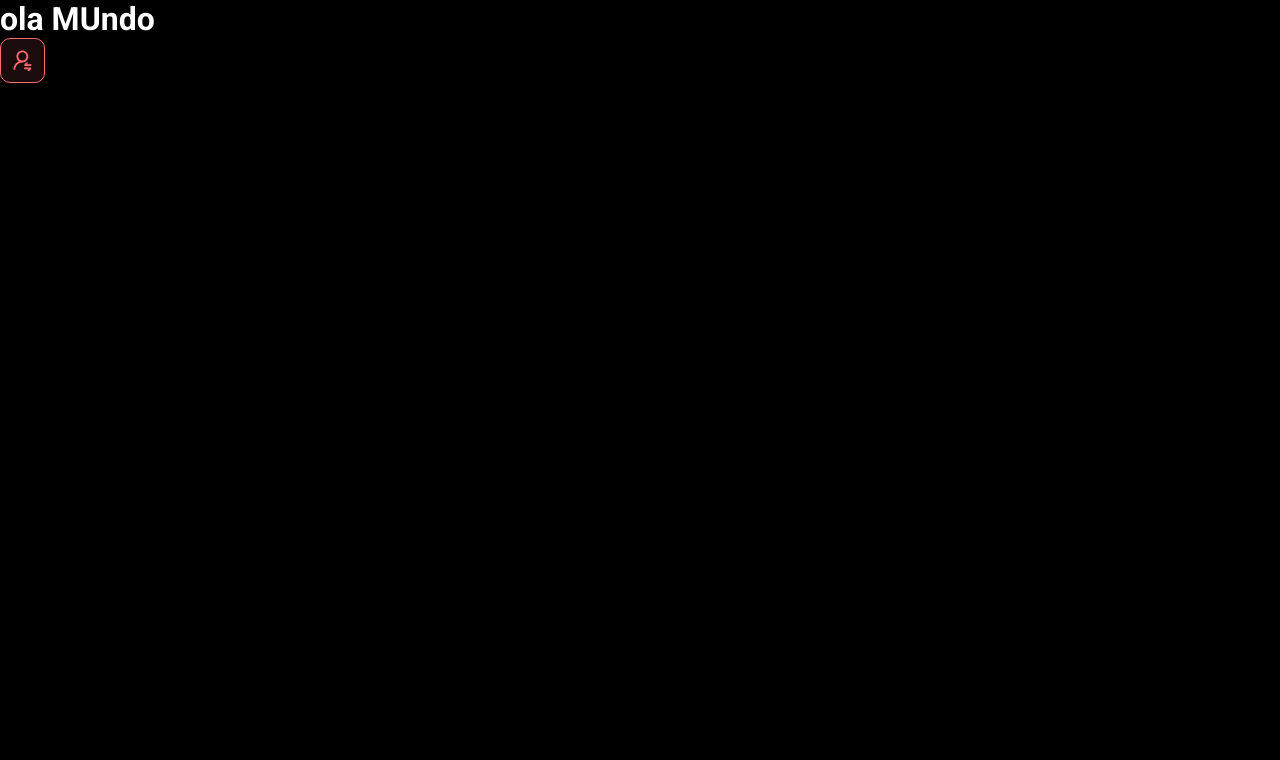
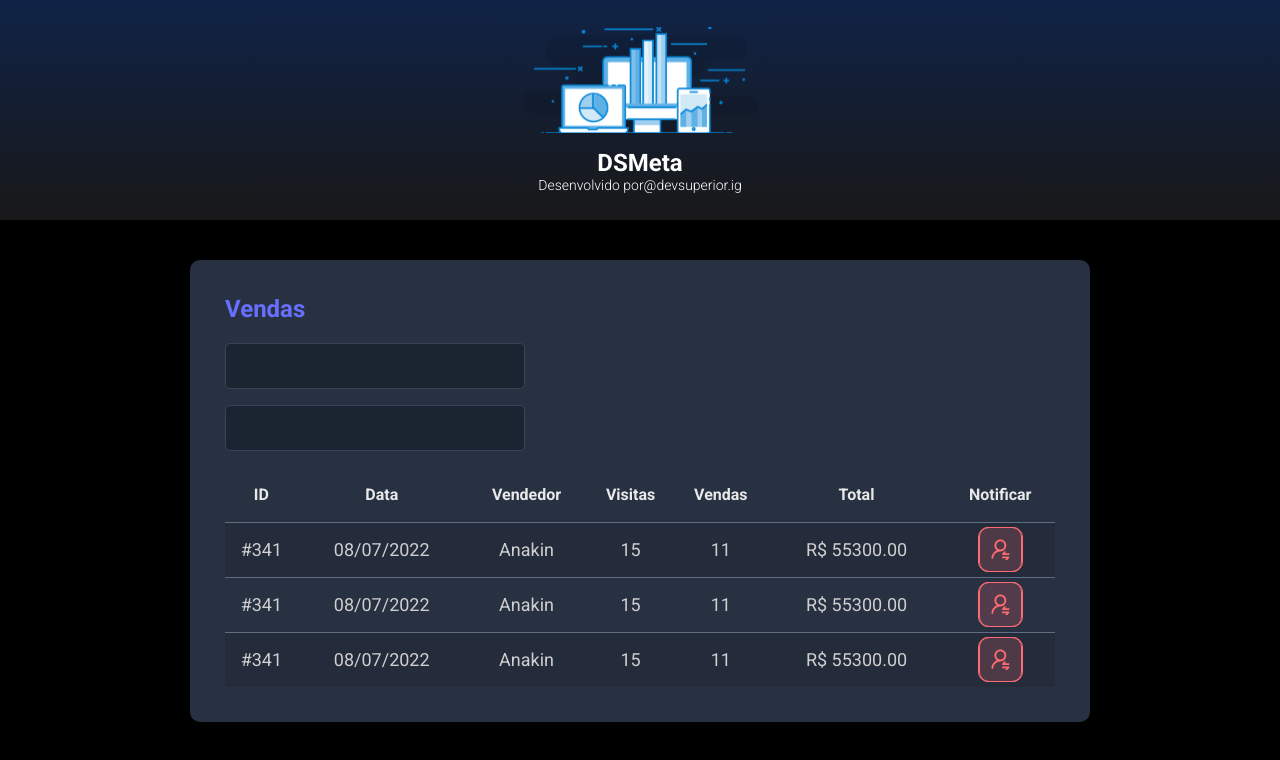
Before and after one commit to GuilhermeUrani/dsmeta, a React (Vite) app in the folder frontend/: page / in a window 1280 px wide. Shown: the top 760 px of the page. Built offline with nearby package versions, Linux system fonts and the light colour scheme.

Commit message:
Other components

```diff
--- a/frontend/src/App.tsx
+++ b/frontend/src/App.tsx
@@ -1,11 +1,20 @@
-import NotificationButton from "./components/NotificationButton"
-
+import Header from "./components/Header";
+import NotificationButton from "./components/NotificationButton";
+import SalesCard from "./components/SalesCard";
 
 function App() {
- return (
-  <><h1>ola MUndo</h1><NotificationButton /></>
-
- )
+  return (
+    <>
+      <Header />
+      <main>
+        <section id="sales">
+          <div className="dsmeta-container">
+          <SalesCard/>
+          </div>
+        </section>
+      </main>
+    </>
+  );
 }
 
-export default App
+export default App;
--- /dev/null
+++ b/frontend/src/components/Header/index.tsx
@@ -0,0 +1,18 @@
+import logo from '../../assets/img/logo.svg'
+import './styles.css'
+function Header() {
+  return (
+    <header>
+      <div className="dsmeta-logo-container">
+        <img src={logo} alt="DSMeta" />
+        <h1>DSMeta</h1>
+        <p>
+          Desenvolvido por
+          <a href="https://www.instagram.com/devsuperior.ig">@devsuperior.ig</a>
+        </p>
+      </div>
+    </header>
+  );
+}
+
+export default Header;
--- /dev/null
+++ b/frontend/src/components/Header/styles.css
@@ -0,0 +1,28 @@
+
+header {
+    background: linear-gradient(180deg, #102347 0%, #181818 100%);
+    height: 220px;
+    display: flex;
+    align-items: center;
+    justify-content: center;
+  }
+
+  .dsmeta-logo-container {
+    display: flex;
+    flex-direction: column;
+    align-items: center;
+  }
+
+  .dsmeta-logo-container img {
+    width: 235px;
+  }
+
+  .dsmeta-logo-container h1 {
+    margin-top: 15px;
+    font-size: 24px;
+  }
+
+  .dsmeta-logo-container p {
+    font-size: 14px;
+    font-weight: 300;
+  }
--- /dev/null
+++ b/frontend/src/components/SalesCard/index.tsx
@@ -0,0 +1,90 @@
+
+import './styles.css'
+import NotificationButton from '../NotificationButton';
+
+function SalesCard() {
+  return (
+    <>
+    <div className="dsmeta-card">
+    <h2 className="dsmeta-sales-title">Vendas</h2>
+    <div>
+      <div className="dsmeta-form-control-container">
+        <input className="dsmeta-form-control" type="text"/>
+      </div>
+      <div className="dsmeta-form-control-container">
+        <input className="dsmeta-form-control" type="text"/>
+      </div>
+    </div>
+
+    <div>
+      <table className="dsmeta-sales-table">
+        <thead>
+          <tr>
+            <th className="show992">ID</th>
+            <th className="show576">Data</th>
+            <th>Vendedor</th>
+            <th className="show992">Visitas</th>
+            <th className="show992">Vendas</th>
+            <th>Total</th>
+            <th>Notificar</th>
+          </tr>
+        </thead>
+        <tbody>
+          <tr>
+            <td className="show992">#341</td>
+            <td className="show576">08/07/2022</td>
+            <td>Anakin</td>
+            <td className="show992">15</td>
+            <td className="show992">11</td>
+            <td>R$ 55300.00</td>
+            <td>
+              <div className="dsmeta-red-btn-container">
+                <div className="dsmeta-red-btn">
+
+                <NotificationButton/>
+                </div>
+              </div>
+            </td>
+          </tr>
+          <tr>
+            <td className="show992">#341</td>
+            <td className="show576">08/07/2022</td>
+            <td>Anakin</td>
+            <td className="show992">15</td>
+            <td className="show992">11</td>
+            <td>R$ 55300.00</td>
+            <td>
+              <div className="dsmeta-red-btn-container">
+                <div className="dsmeta-red-btn">
+                  <NotificationButton/>
+                </div>
+              </div>
+            </td>
+          </tr>
+          <tr>
+            <td className="show992">#341</td>
+            <td className="show576">08/07/2022</td>
+            <td>Anakin</td>
+            <td className="show992">15</td>
+            <td className="show992">11</td>
+            <td>R$ 55300.00</td>
+            <td>
+              <div className="dsmeta-red-btn-container">
+                <div className="dsmeta-red-btn">
+
+                <NotificationButton/>
+                </div>
+              </div>
+            </td>
+          </tr>
+        </tbody>
+
+      </table>
+    </div>
+
+  </div>
+  </>
+  );
+}
+
+export default SalesCard;
--- /dev/null
+++ b/frontend/src/components/SalesCard/styles.css
@@ -0,0 +1,124 @@
+
+.dsmeta-card {
+    background-color: #283142;
+    border-radius: 10px;
+    padding: 30px 10px;
+  }
+
+  .dsmeta-container {
+    width: 100%;
+    max-width: 900px;
+    margin: 0 auto;
+  }
+
+  #sales {
+    padding: 40px 10px;
+  }
+
+  .dsmeta-sales-title {
+    color: #676fff;
+    font-size: 24px;
+    margin-bottom: 20px;
+  }
+
+  .dsmeta-form-control-container {
+    margin-bottom: 16px;
+    max-width: 300px;
+  }
+
+  .dsmeta-form-control {
+    width: 100%;
+    height: 46px;
+    background-color: #1b2531;
+    border: 1px solid #384459;
+    border-radius: 5px;
+    color: #9aaabe;
+    padding: 0 20px;
+    font-size: 18px;
+  }
+
+  .dsmeta-sales-table {
+    width: 100%;
+    border-spacing: 0;
+    border-collapse: collapse;
+  }
+
+  .dsmeta-sales-table thead {
+    height: 55px;
+    font-size: 16px;
+    color: #e9e9e9;
+    font-weight: 700;
+  }
+
+  .dsmeta-sales-table tbody {
+    font-size: 14px;
+    font-weight: 400;
+    color: #cfcfcf;
+    text-align: center;
+  }
+
+  .dsmeta-sales-table tbody tr {
+    height: 74px;
+    border-top: 1px solid #5f6e82;
+  }
+
+  .dsmeta-sales-table tbody tr:hover > td {
+    background-color: #384459;
+  }
+
+  .dsmeta-sales-table tbody tr:nth-child(odd) {
+    background-color: #242c3b;
+  }
+
+  .dsmeta-red-btn-container {
+      display: flex;
+      justify-content: center;
+  }
+
+  .show576 {
+      display: none;
+  }
+
+  .show992 {
+      display: none;
+  }
+
+  .dsmeta-red-btn {
+    height: 45px;
+    width: 45px;
+    background: rgba(255, 107, 114, 0.1);
+    border: 1px solid #ff6b72;
+    border-radius: 10px;
+    display: flex;
+    align-items: center;
+    justify-content: center;
+    cursor: pointer;
+  }
+
+  .dsmeta-red-btn img {
+      width: 19px;
+  }
+
+  @media (min-width: 576px) {
+      .show576 {
+          display: table-cell;
+      }
+
+      .dsmeta-card {
+          padding: 35px;
+      }
+
+      .dsmeta-sales-table tbody tr {
+          height: 55px;
+      }
+
+      .dsmeta-sales-table tbody {
+          font-size: 18px;
+      }
+  }
+
+  @media (min-width: 992px) {
+      .show992 {
+          display: table-cell;
+      }
+  }
--- a/frontend/src/index.css
+++ b/frontend/src/index.css
@@ -20,40 +20,6 @@ a:visited {
   text-decoration: none;
 }
 
-header {
-  background: linear-gradient(180deg, #102347 0%, #181818 100%);
-  height: 220px;
-  display: flex;
-  align-items: center;
-  justify-content: center;
-}
-
-.dsmeta-logo-container {
-  display: flex;
-  flex-direction: column;
-  align-items: center;
-}
-
-.dsmeta-logo-container img {
-  width: 235px;
-}
-
-.dsmeta-logo-container h1 {
-  margin-top: 15px;
-  font-size: 24px;
-}
-
-.dsmeta-logo-container p {
-  font-size: 14px;
-  font-weight: 300;
-}
-
-.dsmeta-card {
-  background-color: #283142;
-  border-radius: 10px;
-  padding: 30px 10px;
-}
-
 .dsmeta-container {
   width: 100%;
   max-width: 900px;
@@ -63,95 +29,3 @@ header {
 #sales {
   padding: 40px 10px;
 }
-
-.dsmeta-sales-title {
-  color: #676fff;
-  font-size: 24px;
-  margin-bottom: 20px;
-}
-
-.dsmeta-form-control-container {
-  margin-bottom: 16px;
-  max-width: 300px;
-}
-
-.dsmeta-form-control {
-  width: 100%;
-  height: 46px;
-  background-color: #1b2531;
-  border: 1px solid #384459;
-  border-radius: 5px;
-  color: #9aaabe;
-  padding: 0 20px;
-  font-size: 18px;
-}
-
-.dsmeta-sales-table {
-  width: 100%;
-  border-spacing: 0;
-  border-collapse: collapse;
-}
-
-.dsmeta-sales-table thead {
-  height: 55px;
-  font-size: 16px;
-  color: #e9e9e9;
-  font-weight: 700;
-}
-
-.dsmeta-sales-table tbody {
-  font-size: 14px;
-  font-weight: 400;
-  color: #cfcfcf;
-  text-align: center;
-}
-
-.dsmeta-sales-table tbody tr {
-  height: 74px;
-  border-top: 1px solid #5f6e82;
-}
-
-.dsmeta-sales-table tbody tr:hover > td {
-  background-color: #384459;
-}
-
-.dsmeta-sales-table tbody tr:nth-child(odd) {
-  background-color: #242c3b;
-}
-
-.dsmeta-red-btn-container {
-    display: flex;
-    justify-content: center;
-}
-
-.show576 {
-    display: none;
-}
-
-.show992 {
-    display: none;
-}
-
-@media (min-width: 576px) {
-    .show576 {
-        display: table-cell;
-    }
-
-    .dsmeta-card {
-        padding: 35px;
-    }
-
-    .dsmeta-sales-table tbody tr {
-        height: 55px;
-    }
-
-    .dsmeta-sales-table tbody {
-        font-size: 18px;
-    }
-}
-
-@media (min-width: 992px) {
-    .show992 {
-        display: table-cell;
-    }
-}
```
Also changed, not shown: frontend/src/assets/img/logo.svg (added).
